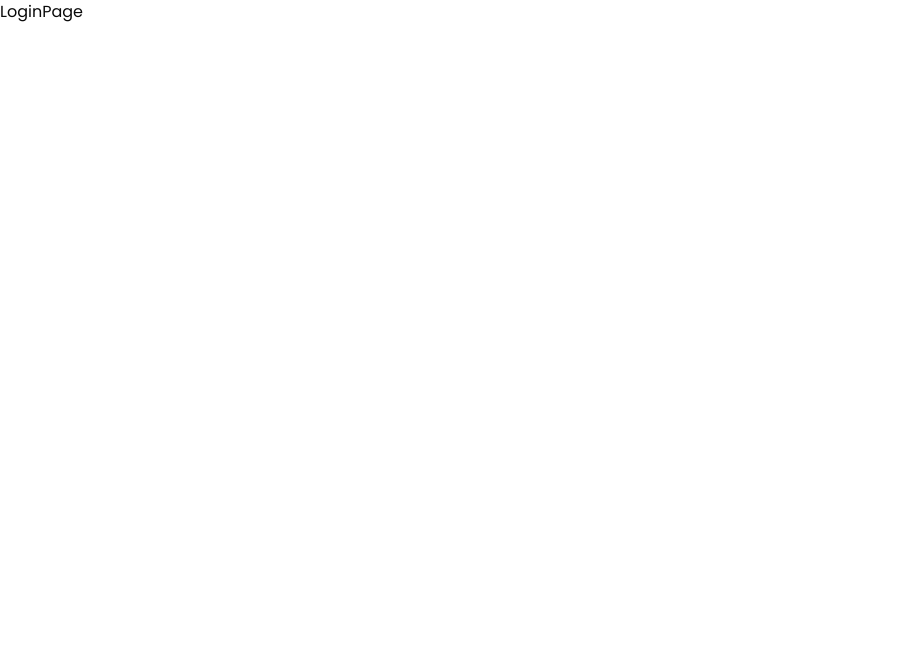
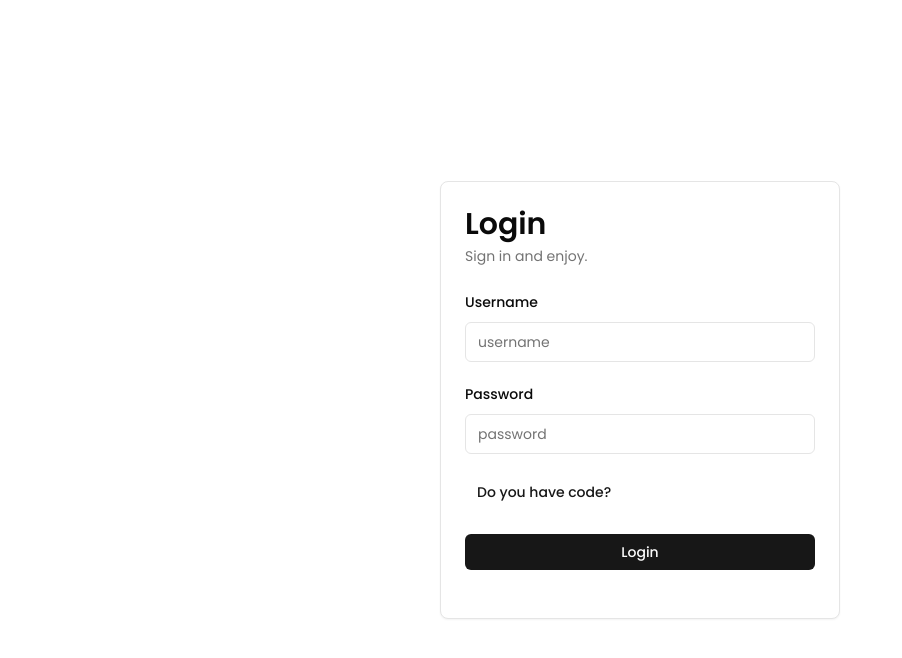
Before and after one commit to Saeed-Altout/MicroTech-Dashboard, a Next.js app: page /auth/login in a window 1280 px wide. Shown: the top 658 px of the page, without its empty margins (0-902 px from the left). Built offline with nearby package versions, Linux system fonts and the light colour scheme; no server answers.

Commit message:
create spinner, modal, verification-modal, completed build login-form, fixed loginSchema, update style AuthLayout file, create use-verification-modal hook

```diff
--- a/app/auth/(routes)/login/page.tsx
+++ b/app/auth/(routes)/login/page.tsx
@@ -1,3 +1,5 @@
+import { LoginForm } from "@/components/auth/login-form";
+
 export default function LoginPage() {
-  return <div>LoginPage</div>;
+  return <LoginForm />;
 }
--- a/app/auth/layout.tsx
+++ b/app/auth/layout.tsx
@@ -3,5 +3,7 @@ export default function AuthLayout({
 }: Readonly<{
   children: React.ReactNode;
 }>) {
-  return <div>{children}</div>;
+  return (
+    <div className="h-full flex justify-center items-center">{children}</div>
+  );
 }
--- a/components/auth/login-form.tsx
+++ b/components/auth/login-form.tsx
@@ -20,19 +20,23 @@ import {
 } from "@/components/ui/form";
 import { Input } from "@/components/ui/input";
 import { Button } from "@/components/ui/button";
+import { Spinner } from "@/components/ui/spinner";
 import { WrapperForm } from "@/components/auth/wrapper-form";
+import { VerificationModal } from "@/components/modals/verification-modal";
 
 import { axios } from "@/lib/axios";
 import { loginForm } from "@/schemas";
+import { useVerificationModal } from "@/hooks/user-verification-modal";
 
 export const LoginForm = () => {
   const [isLoading, setIsLoading] = useState<boolean>(false);
   const router = useRouter();
+  const verificationModal = useVerificationModal();
 
   const form = useForm<z.infer<typeof loginForm>>({
     resolver: zodResolver(loginForm),
     defaultValues: {
-      email: "",
+      user_name: "",
       password: "",
     },
   });
@@ -40,15 +44,9 @@ export const LoginForm = () => {
   const onSubmit = async (values: z.infer<typeof loginForm>) => {
     try {
       setIsLoading(true);
-      const res = await axios.post("user/auth/login", values);
-
-      if (res.data) {
-        localStorage.setItem("user", JSON.stringify(res.data.data || ""));
-        localStorage.setItem("access_token", res.data.data.token || "");
-      }
-
-      toast.error("Success!");
-      router.push("/");
+      await axios.post("auth/login", values);
+      verificationModal.setUsername(values.user_name || "");
+      toast.success("Please, check your email.");
     } catch (error) {
       if (error instanceof AxiosError) {
         toast.error(error?.response?.data?.message || "Something went wrong!");
@@ -62,24 +60,25 @@ export const LoginForm = () => {
     <WrapperForm
       title="Login"
       description="Sign in and enjoy."
-      backButtonDescription="Don't have an account ?!"
-      backButtonHref="/auth/register"
-      backButtonLabel="Register"
+      backButtonDescription=""
+      backButtonHref=""
+      backButtonLabel=""
     >
+      <VerificationModal />
       <Form {...form}>
         <form onSubmit={form.handleSubmit(onSubmit)} className="space-y-6">
           <div className="space-y-5">
             <FormField
               control={form.control}
-              name="email"
+              name="user_name"
               render={({ field }) => (
                 <FormItem>
-                  <FormLabel>Email</FormLabel>
+                  <FormLabel>Username</FormLabel>
                   <FormControl>
                     <Input
                       disabled={isLoading}
-                      type="email"
-                      placeholder="email"
+                      type="text"
+                      placeholder="username"
                       {...field}
                     />
                   </FormControl>
@@ -105,6 +104,15 @@ export const LoginForm = () => {
                 </FormItem>
               )}
             />
+            <Button
+              size="sm"
+              disabled={isLoading}
+              type="button"
+              variant="link"
+              onClick={() => verificationModal.onOpen()}
+            >
+              Do you have code?
+            </Button>
           </div>
           <Button
             size="sm"
@@ -112,7 +120,7 @@ export const LoginForm = () => {
             type="submit"
             className="w-full"
           >
-            Login
+            Login {isLoading && <Spinner className="text-background ml-2" />}
           </Button>
         </form>
       </Form>
--- a/components/auth/wrapper-form.tsx
+++ b/components/auth/wrapper-form.tsx
@@ -31,11 +31,13 @@ export const WrapperForm = ({
       </CardHeader>
       <CardContent>{children}</CardContent>
       <CardFooter>
-        <FooterForm
-          backButtonLabel={backButtonLabel}
-          backButtonHref={backButtonHref}
-          backButtonDescription={backButtonDescription}
-        />
+        {backButtonLabel && backButtonHref && backButtonDescription && (
+          <FooterForm
+            backButtonLabel={backButtonLabel}
+            backButtonHref={backButtonHref}
+            backButtonDescription={backButtonDescription}
+          />
+        )}
       </CardFooter>
     </Card>
   );
--- /dev/null
+++ b/components/modals/verification-modal.tsx
@@ -0,0 +1,114 @@
+"use client";
+
+import { useState } from "react";
+import { useRouter } from "next/navigation";
+import { AxiosError } from "axios";
+import { toast } from "sonner";
+
+import { zodResolver } from "@hookform/resolvers/zod";
+import { useForm } from "react-hook-form";
+import * as z from "zod";
+
+import {
+  Form,
+  FormControl,
+  FormField,
+  FormItem,
+  FormLabel,
+  FormMessage,
+} from "@/components/ui/form";
+import { Input } from "@/components/ui/input";
+import { Button } from "@/components/ui/button";
+import { Modal } from "@/components/ui/modal";
+import { Spinner } from "@/components/ui/spinner";
+
+import { verificationSchema } from "@/schemas";
+import { axios } from "@/lib/axios";
+import { useVerificationModal } from "@/hooks/user-verification-modal";
+
+export const VerificationModal = () => {
+  const [isLoading, setIsLoading] = useState<boolean>(false);
+  const router = useRouter();
+  const verificationModal = useVerificationModal();
+
+  const form = useForm<z.infer<typeof verificationSchema>>({
+    resolver: zodResolver(verificationSchema),
+    defaultValues: {
+      code: "",
+    },
+  });
+
+  const onCancel = () => {
+    verificationModal.onClose();
+    form.reset();
+    router.push("/");
+  };
+
+  const onSubmit = async (values: z.infer<typeof verificationSchema>) => {
+    try {
+      setIsLoading(true);
+      const res = await axios.post("auth/verify_code", {
+        ...values,
+        user_name: verificationModal.userName,
+      });
+
+      if (res.data) {
+        localStorage.setItem("access-token", res?.data?.data?.token || "");
+        localStorage.setItem("user", JSON.stringify(res?.data?.data) || "{}");
+      }
+      toast.success("Success!");
+      onCancel();
+    } catch (error) {
+      if (error instanceof AxiosError) {
+        toast.error(error?.response?.data?.message || "Something went wrong!");
+      }
+    } finally {
+      setIsLoading(false);
+    }
+  };
+  return (
+    <Modal
+      title="Verification Code"
+      description="Check your email then copay our code and past in fields here."
+      isOpen={verificationModal.isOpen}
+      onClose={verificationModal.onClose}
+    >
+      <Form {...form}>
+        <form onSubmit={form.handleSubmit(onSubmit)} className="space-y-5">
+          <div className="grid grid-flow-row grid-cols-1 gap-5">
+            <FormField
+              control={form.control}
+              name="code"
+              render={({ field }) => (
+                <FormItem>
+                  <FormLabel>Code</FormLabel>
+                  <FormControl>
+                    <Input
+                      disabled={isLoading}
+                      placeholder="******"
+                      {...field}
+                    />
+                  </FormControl>
+                  <FormMessage />
+                </FormItem>
+              )}
+            />
+          </div>
+          <div className="flex justify-end items-center w-full pt-6 gap-x-5">
+            <Button
+              disabled={isLoading}
+              type="button"
+              variant="outline"
+              onClick={onCancel}
+            >
+              Cancel
+            </Button>
+            <Button disabled={isLoading} type="submit">
+              Send {isLoading && <Spinner className="text-background ml-2" />}
+            </Button>
+          </div>
+        </form>
+      </Form>
+    </Modal>
+  );
+};
--- /dev/null
+++ b/components/ui/modal.tsx
@@ -0,0 +1,41 @@
+import {
+  Dialog,
+  DialogContent,
+  DialogDescription,
+  DialogHeader,
+  DialogTitle,
+} from "@/components/ui/dialog";
+
+interface ModalProps {
+  title: string;
+  description: string;
+  children: React.ReactNode;
+  isOpen: boolean;
+  onClose: () => void;
+}
+
+export const Modal = ({
+  title,
+  description,
+  children,
+  isOpen,
+  onClose,
+}: ModalProps) => {
+  const onChange = (open: boolean) => {
+    if (!open) {
+      onClose();
+    }
+  };
+
+  return (
+    <Dialog open={isOpen} onOpenChange={onChange}>
+      <DialogContent className="max-w-[400px] w-full">
+        <DialogHeader>
+          <DialogTitle>{title}</DialogTitle>
+          <DialogDescription>{description}</DialogDescription>
+        </DialogHeader>
+        <div>{children}</div>
+      </DialogContent>
+    </Dialog>
+  );
+};
--- /dev/null
+++ b/components/ui/spinner.tsx
@@ -0,0 +1,27 @@
+import { Loader } from "lucide-react";
+
+import { cva, type VariantProps } from "class-variance-authority";
+
+import { cn } from "@/lib/utils";
+
+const spinnerVariants = cva("text-muted-foreground animate-spin", {
+  variants: {
+    size: {
+      default: "h-4 w-4",
+      sm: "h-2 w-2",
+      lg: "h-6 w-6",
+      icon: "h-10 w-10",
+    },
+  },
+  defaultVariants: {
+    size: "default",
+  },
+});
+
+interface SpinnerProps extends VariantProps<typeof spinnerVariants> {
+  className?: string;
+}
+
+export const Spinner = ({ size, className }: SpinnerProps) => {
+  return <Loader className={cn(spinnerVariants({ size }), className)} />;
+};
--- /dev/null
+++ b/hooks/user-verification-modal.ts
@@ -0,0 +1,19 @@
+import { create } from "zustand";
+
+interface UseVerificationModalProps {
+  isOpen: boolean;
+  userName: string;
+  setUsername: (val: string) => void;
+  onOpen: () => void;
+  onClose: () => void;
+}
+
+export const useVerificationModal = create<UseVerificationModalProps>(
+  (set) => ({
+    isOpen: false,
+    userName: "",
+    onOpen: () => set({ isOpen: true }),
+    setUsername: (val) => set({ isOpen: true, userName: val }),
+    onClose: () => set({ isOpen: false }),
+  })
+);
--- a/schemas/index.ts
+++ b/schemas/index.ts
@@ -1,44 +1,16 @@
 import * as z from "zod";
 
-export const registerForm = z.object({
+export const loginForm = z.object({
   user_name: z.string().min(2, {
     message: "Username is required",
-  }),
-  email: z.string().email({
-    message: "Email is required",
-  }),
-  password: z.string().min(6, {
-    message: "Password is required",
-  }),
-});
-
-export const loginForm = z.object({
-  email: z.string().email({
-    message: "Email is required",
   }),
   password: z.string().min(2, {
     message: "Password is required",
   }),
 });
 
-export const contactSchema = z.object({
-  full_name: z.string().min(2, {
-    message: "Full Name is required",
+export const verificationSchema = z.object({
+  code: z.string().min(6, {
+    message: "Code is required",
   }),
-  email: z.string().min(2, {
-    message: "Email is required",
-  }),
-  inquiry_type: z.string(),
-  reaching_way: z.string(),
-  message: z.string(),
 });
-
-export const bookNowSchema = z.object({
-  full_name: z.string().min(2, {
-    message: "Full Name is required",
-  }),
-  email: z.string().min(2, {
-    message: "Email is required",
-  }),
-  message: z.string(),
-});
```
Also changed, not shown: 1 other file (tests, documents, lock files or other folders).
